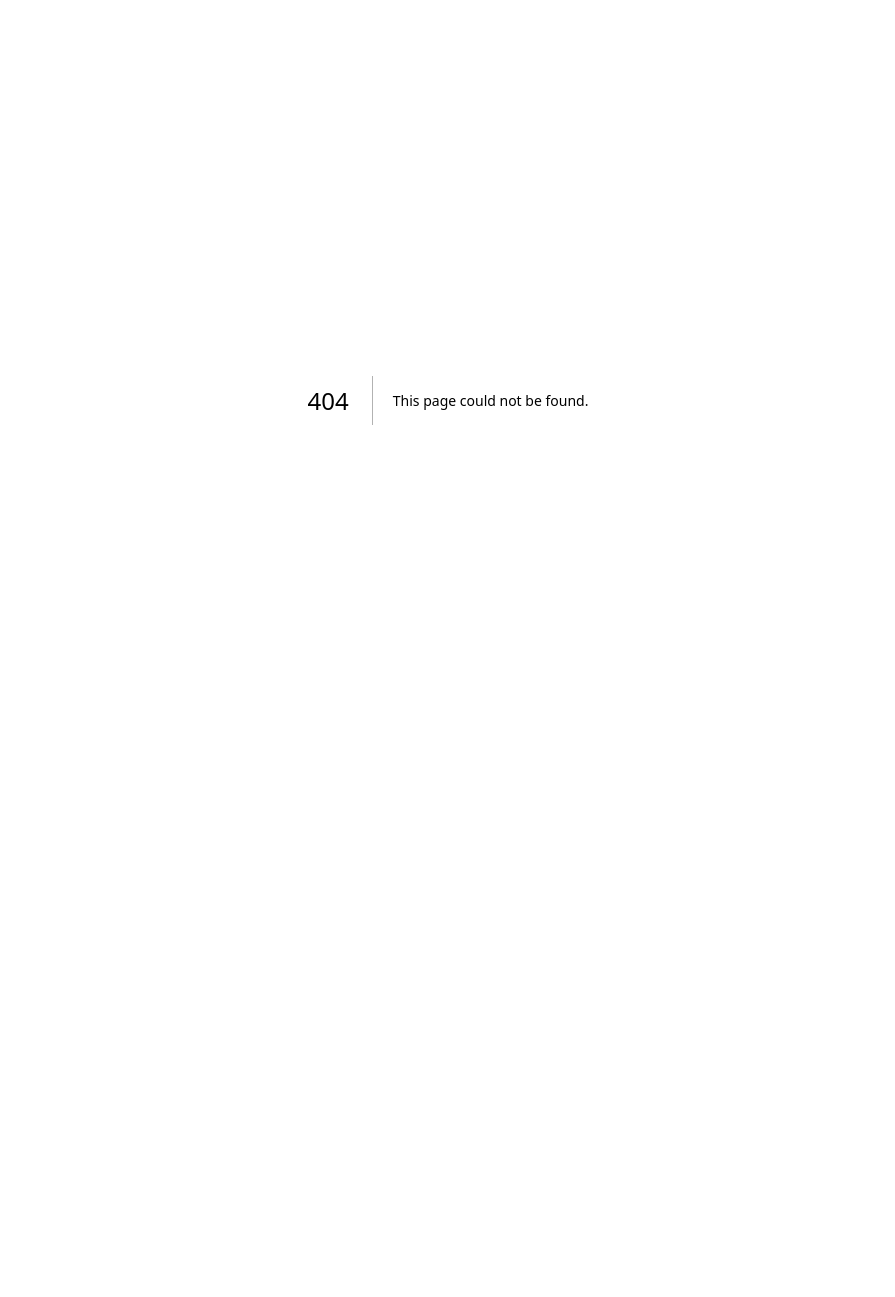
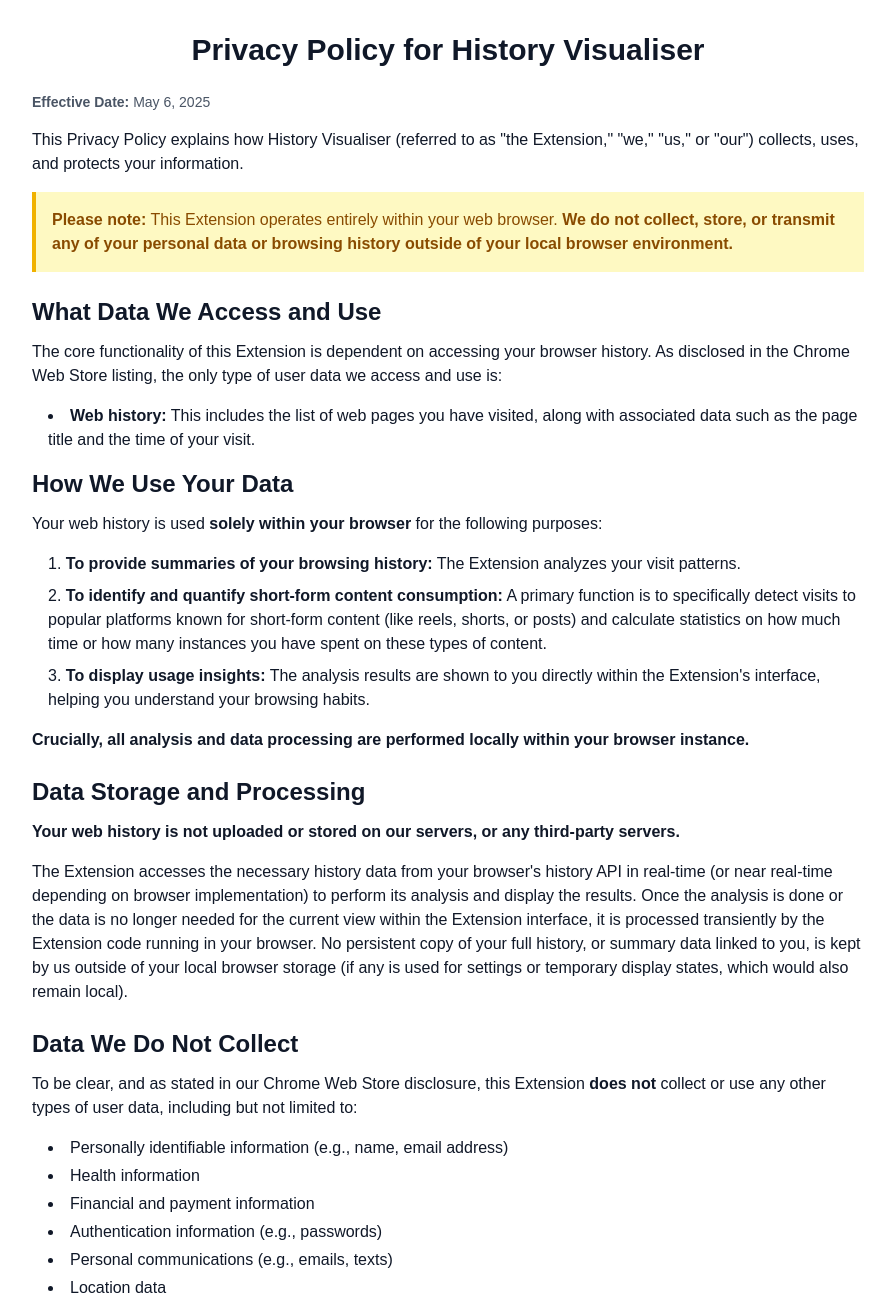
Before and after one commit to terrarix7/terrarix7, a Next.js app: page /history-visualiser/privacy-policy in a window 1280 px wide. Before the commit this address had no page. Shown: the top 1297 px of the page, without its empty margins (192-1087 px from the left). Before the commit the page ends 800 px from the top, so only its background shows below. Built offline with nearby package versions, Linux system fonts and the light colour scheme.

Commit message:
history visualiser privacy-policy

```diff
--- /dev/null
+++ b/app/history-visualiser/privacy-policy/page.tsx
@@ -0,0 +1,168 @@
+import React from "react";
+
+function PrivacyPolicyPage() {
+  const extensionName = "History Visualiser"; // Replace with your actual extension name
+  const effectiveDate = "May 6, 2025"; // Replace with the effective date
+  const supportContact = "terrarix7@gmail.com"; // Replace with your contact info
+
+  return (
+    <div className="max-w-4xl mx-auto px-4 sm:px-6 lg:px-8 py-8 text-gray-900 dark:text-gray-100">
+      <h1 className="text-3xl font-bold mb-6 text-center">
+        Privacy Policy for {extensionName}
+      </h1>
+
+      <p className="mb-4 text-sm text-gray-600 dark:text-gray-400">
+        <strong>Effective Date:</strong> {effectiveDate}
+      </p>
+
+      <p className="mb-4">
+        This Privacy Policy explains how {extensionName} (referred to as "the
+        Extension," "we," "us," or "our") collects, uses, and protects your
+        information.
+      </p>
+
+      <p className="mb-6 p-4 bg-yellow-100 dark:bg-yellow-900 border-l-4 border-yellow-500 dark:border-yellow-400 text-yellow-800 dark:text-yellow-200">
+        <strong>Please note:</strong> This Extension operates entirely within
+        your web browser.{" "}
+        <strong className="font-semibold">
+          We do not collect, store, or transmit any of your personal data or
+          browsing history outside of your local browser environment.
+        </strong>
+      </p>
+
+      <h2 className="text-2xl font-semibold mb-3">
+        What Data We Access and Use
+      </h2>
+      <p className="mb-4">
+        The core functionality of this Extension is dependent on accessing your
+        browser history. As disclosed in the Chrome Web Store listing, the only
+        type of user data we access and use is:
+      </p>
+      <ul className="list-disc list-inside mb-4 ml-4 space-y-1">
+        <li>
+          <strong className="font-semibold">Web history:</strong> This includes
+          the list of web pages you have visited, along with associated data
+          such as the page title and the time of your visit.
+        </li>
+      </ul>
+
+      <h2 className="text-2xl font-semibold mb-3">How We Use Your Data</h2>
+      <p className="mb-4">
+        Your web history is used{" "}
+        <strong className="font-semibold">solely within your browser</strong>{" "}
+        for the following purposes:
+      </p>
+      <ol className="list-decimal list-inside mb-4 ml-4 space-y-2">
+        <li>
+          <strong className="font-semibold">
+            To provide summaries of your browsing history:
+          </strong>{" "}
+          The Extension analyzes your visit patterns.
+        </li>
+        <li>
+          <strong className="font-semibold">
+            To identify and quantify short-form content consumption:
+          </strong>{" "}
+          A primary function is to specifically detect visits to popular
+          platforms known for short-form content (like reels, shorts, or posts)
+          and calculate statistics on how much time or how many instances you
+          have spent on these types of content.
+        </li>
+        <li>
+          <strong className="font-semibold">To display usage insights:</strong>{" "}
+          The analysis results are shown to you directly within the Extension's
+          interface, helping you understand your browsing habits.
+        </li>
+      </ol>
+      <p className="mb-6">
+        <strong className="font-semibold">
+          Crucially, all analysis and data processing are performed locally
+          within your browser instance.
+        </strong>
+      </p>
+
+      <h2 className="text-2xl font-semibold mb-3">
+        Data Storage and Processing
+      </h2>
+      <p className="mb-4">
+        <strong className="font-semibold">
+          Your web history is not uploaded or stored on our servers, or any
+          third-party servers.
+        </strong>
+      </p>
+      <p className="mb-6">
+        The Extension accesses the necessary history data from your browser's
+        history API in real-time (or near real-time depending on browser
+        implementation) to perform its analysis and display the results. Once
+        the analysis is done or the data is no longer needed for the current
+        view within the Extension interface, it is processed transiently by the
+        Extension code running in your browser. No persistent copy of your full
+        history, or summary data linked to you, is kept by us outside of your
+        local browser storage (if any is used for settings or temporary display
+        states, which would also remain local).
+      </p>
+
+      <h2 className="text-2xl font-semibold mb-3">Data We Do Not Collect</h2>
+      <p className="mb-4">
+        To be clear, and as stated in our Chrome Web Store disclosure, this
+        Extension <strong className="font-semibold">does not</strong> collect or
+        use any other types of user data, including but not limited to:
+      </p>
+      <ul className="list-disc list-inside mb-6 ml-4 space-y-1">
+        <li>Personally identifiable information (e.g., name, email address)</li>
+        <li>Health information</li>
+        <li>Financial and payment information</li>
+        <li>Authentication information (e.g., passwords)</li>
+        <li>Personal communications (e.g., emails, texts)</li>
+        <li>Location data</li>
+        <li>
+          General user activity (like network monitoring, keystroke logging,
+          beyond the analysis of visited URLs/titles from history)
+        </li>
+        <li>
+          Website content (beyond the URL and title obtained from history)
+        </li>
+      </ul>
+
+      <h2 className="text-2xl font-semibold mb-3">Data Sharing</h2>
+      <p className="mb-6">
+        We <strong className="font-semibold">do not</strong> sell, trade, or
+        transfer your web history or any information derived from it to outside
+        parties. Since all data processing is local to your browser, there is no
+        data to share or transfer from our end. Your data remains on your
+        device.
+      </p>
+
+      <h2 className="text-2xl font-semibold mb-3">
+        Changes to This Privacy Policy
+      </h2>
+      <p className="mb-6">
+        We may update this Privacy Policy from time to time. We will post any
+        changes on this page. Your continued use of the Extension after any
+        changes constitutes your acceptance of the updated policy.
+      </p>
+
+      <h2 className="text-2xl font-semibold mb-3">Contact Us</h2>
+      <p className="mb-8">
+        If you have any questions about this Privacy Policy or the Extension's
+        data handling practices, please contact us at{" "}
+        <a
+          href={
+            supportContact.startsWith("http") ||
+            supportContact.startsWith("mailto:")
+              ? supportContact
+              : `mailto:${supportContact}`
+          }
+          className="text-blue-600 dark:text-blue-400 hover:underline"
+        >
+          {supportContact}
+        </a>
+        .
+      </p>
+
+      <hr className="my-8 border-t border-gray-300 dark:border-gray-700" />
+    </div>
+  );
+}
+
+export default PrivacyPolicyPage;
```
